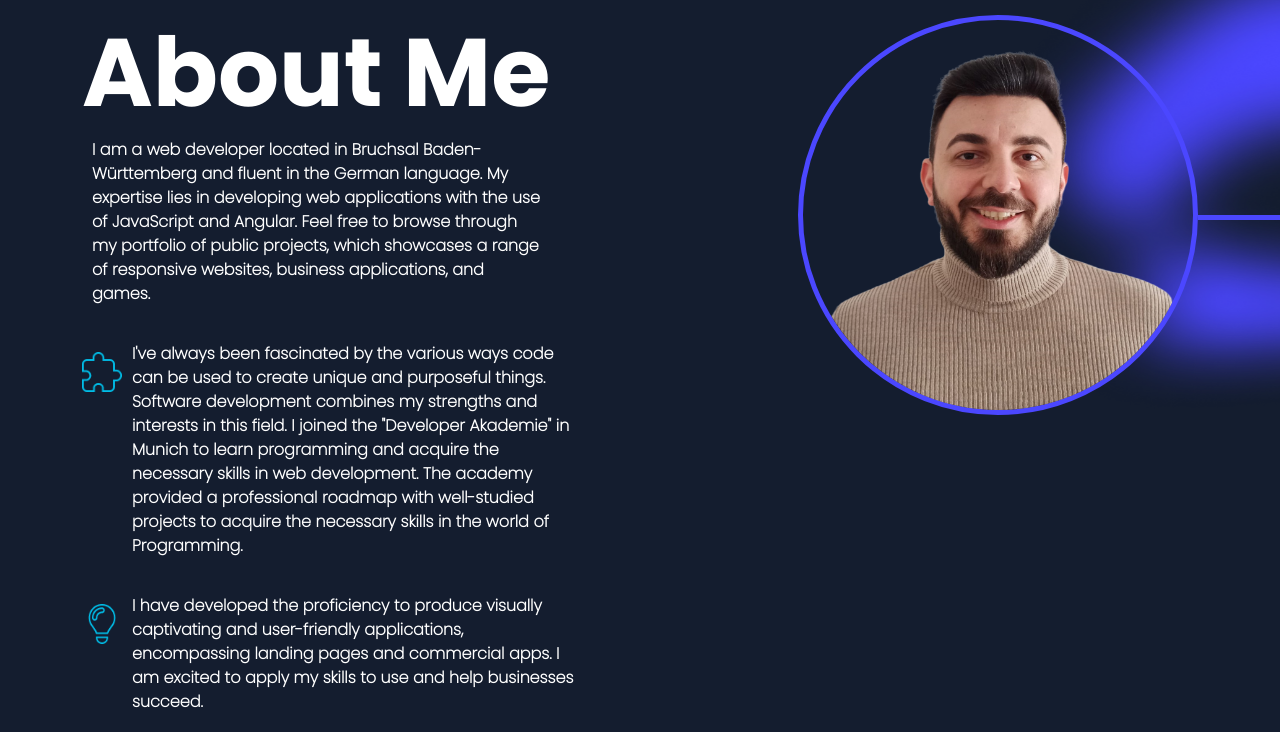
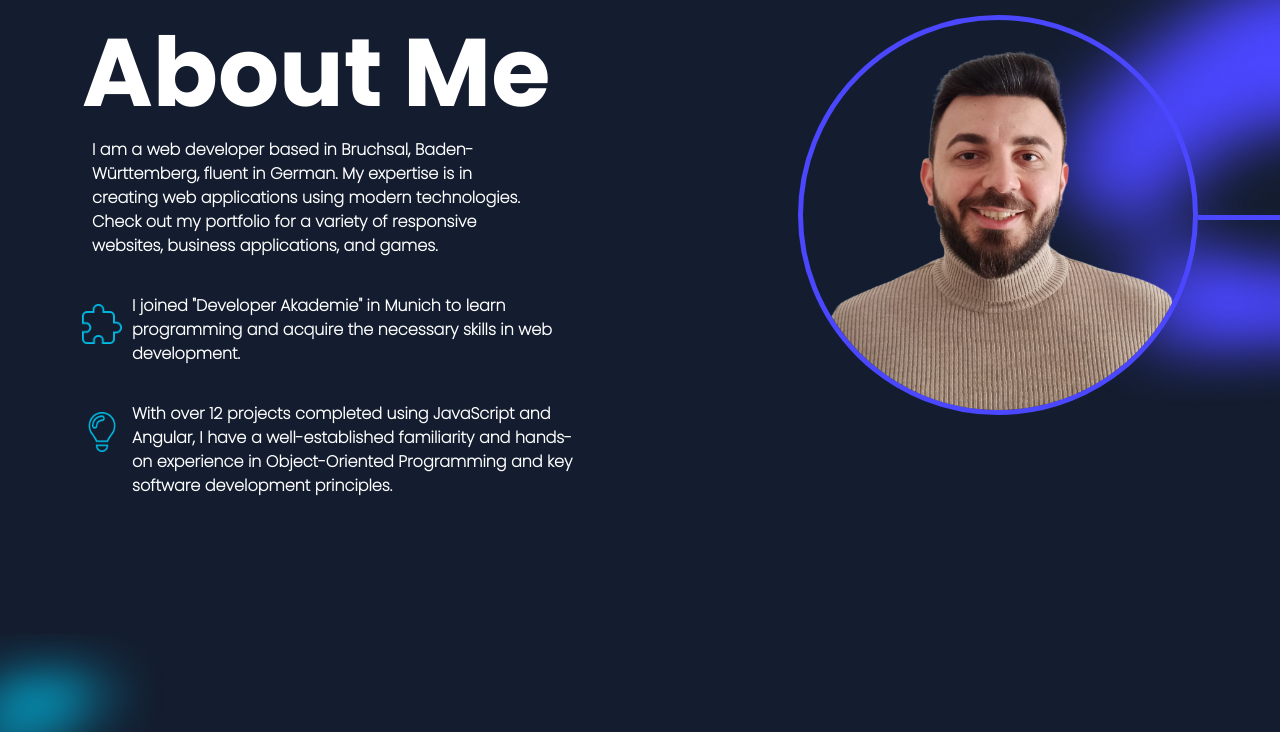
Before and after one commit to Mazin-Fouad/portfolio, an Angular app: page / in a window 1280 px wide. Shown: the part 900-1632 px from the top of the page. Built offline with nearby package versions, Linux system fonts and the light colour scheme.

Commit message:
remove new logo

```diff
--- a/src/app/about-me/about-me.component.html
+++ b/src/app/about-me/about-me.component.html
@@ -10,34 +10,27 @@
       <h1>About Me</h1>
       <div class="text-field">
         <p>
-          I am a web developer located in Bruchsal Baden-Württemberg and fluent
-          in the German language. My expertise lies in developing web
-          applications with the use of JavaScript and Angular. Feel free to
-          browse through my portfolio of public projects, which showcases a
-          range of responsive websites, business applications, and games.
+          I am a web developer based in Bruchsal, Baden-Württemberg, fluent in
+          German. My expertise is in creating web applications using modern
+          technologies. Check out my portfolio for a variety of responsive
+          websites, business applications, and games.
         </p>
       </div>
 
       <div class="text-field">
         <img src="assets/imgs/about-me-imgs/puzzle.png" />
         <p>
-          I've always been fascinated by the various ways code can be used to
-          create unique and purposeful things. Software development combines my
-          strengths and interests in this field. I joined the "Developer
-          Akademie" in Munich to learn programming and acquire the necessary
-          skills in web development. The academy provided a professional roadmap
-          with well-studied projects to acquire the necessary skills in the
-          world of Programming.
+          I joined "Developer Akademie" in Munich to learn programming and
+          acquire the necessary skills in web development.
         </p>
       </div>
 
       <div class="text-field">
         <img src="assets/imgs/about-me-imgs/lamp.png" />
         <p>
-          I have developed the proficiency to produce visually captivating and
-          user-friendly applications, encompassing landing pages and commercial
-          apps. I am excited to apply my skills to use and help businesses
-          succeed.
+          With over 12 projects completed using JavaScript and Angular, I have a
+          well-established familiarity and hands-on experience in
+          Object-Oriented Programming and key software development principles.
         </p>
       </div>
     </div>
--- a/src/app/project-box/project-box.component.html
+++ b/src/app/project-box/project-box.component.html
@@ -9,11 +9,6 @@
 
       <div class="project-text d-flex flex-column position-relative">
         <h1 class="mb-2">{{ project.title }}</h1>
-        <img
-          class="new-icon position-absolute"
-          src="assets/imgs/project-box-imgs/new.png"
-          *ngIf="project.title === 'Trendy'"
-        />
         <h2 class="mb-2">{{ project.code }}</h2>
         <span class="mb-2">{{ project.description }}</span>
 
```
Also changed, not shown: src/assets/imgs/project-box-imgs/new.png (deleted).
